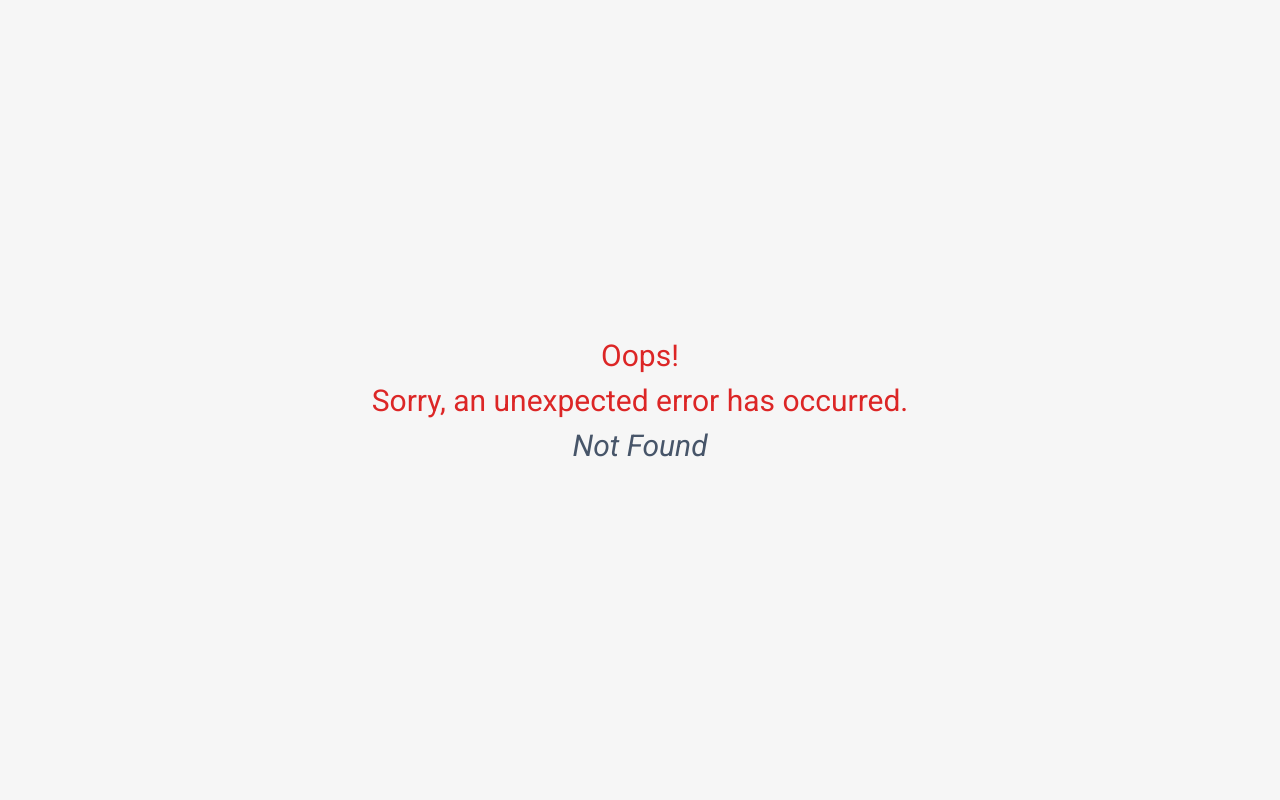
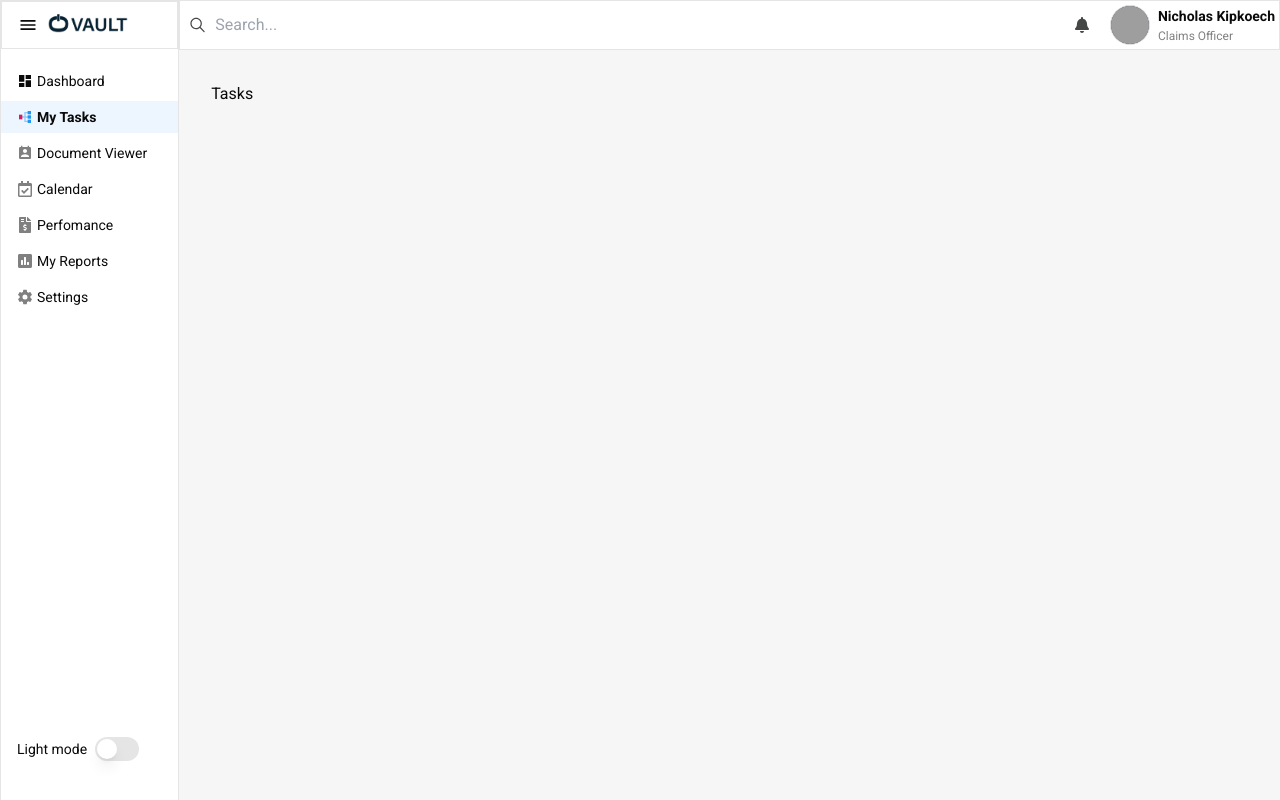
Before and after one commit to Nicholas-Kipkoech/Bima-Vault, a React (Vite) app: page /tasks in a window 1280 px wide. Before the commit this address had no page. Built offline with nearby package versions, Linux system fonts and the light colour scheme; grey boxes are pictures that could not be loaded.

Commit message:
add paths

```diff
--- a/src/main.tsx
+++ b/src/main.tsx
@@ -1,12 +1,12 @@
 import { StrictMode } from 'react'
 import { createRoot } from 'react-dom/client'
 import './index.css'
-
 import { createBrowserRouter, RouterProvider } from 'react-router-dom'
 import Login from './pages/auth/Login.tsx'
 import ErrorPage from './pages/error/error-page.tsx'
 import App from './App.tsx'
 import Layout from './pages/Layout.tsx'
+import Tasks from './pages/Tasks.tsx'
 
 const router = createBrowserRouter([
   {
@@ -26,6 +26,14 @@ const router = createBrowserRouter([
       </Layout>
     ),
   },
+  {
+    path: '/tasks',
+    element: (
+      <Layout>
+        <Tasks />
+      </Layout>
+    ),
+  },
 ])
 
 createRoot(document.getElementById('root')!).render(
--- a/src/pages/Sidebar.tsx
+++ b/src/pages/Sidebar.tsx
@@ -66,7 +66,9 @@ const Sidebar = () => {
                 key={idx}
               >
                 <div>{menu.icon}</div>
-                <span className="text-[14px]">{menu.name}</span>
+                <a className="text-[14px]" href={menu.active}>
+                  {menu.name}
+                </a>
               </div>
             ))}
           </div>
--- /dev/null
+++ b/src/pages/Tasks.tsx
@@ -0,0 +1,7 @@
+import React from 'react'
+
+const Tasks = () => {
+  return <div>Tasks</div>
+}
+
+export default Tasks
```
